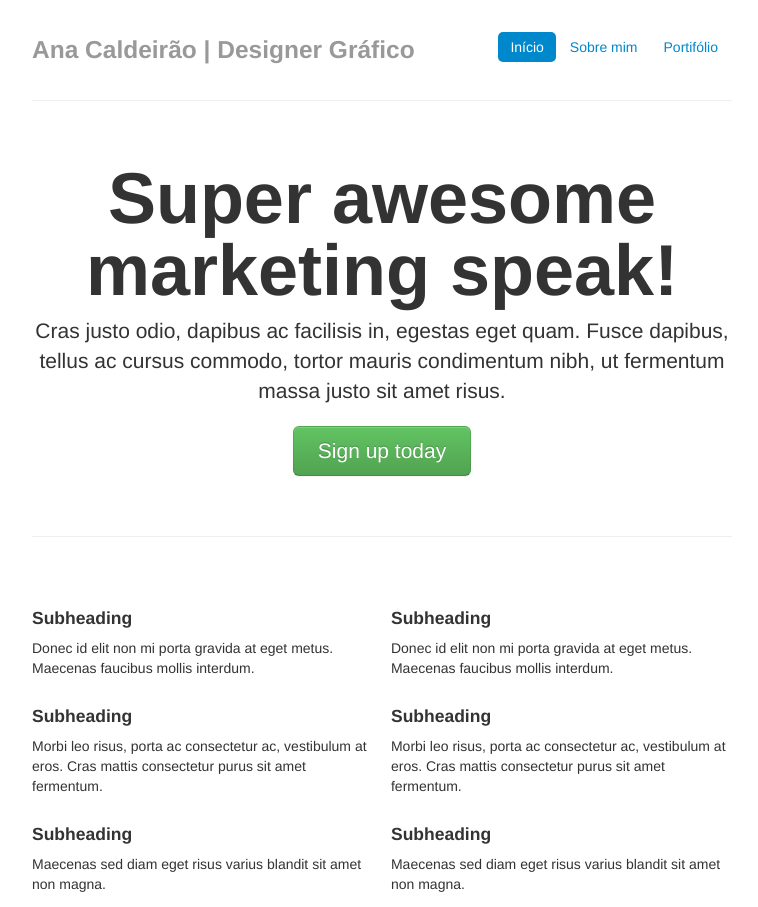
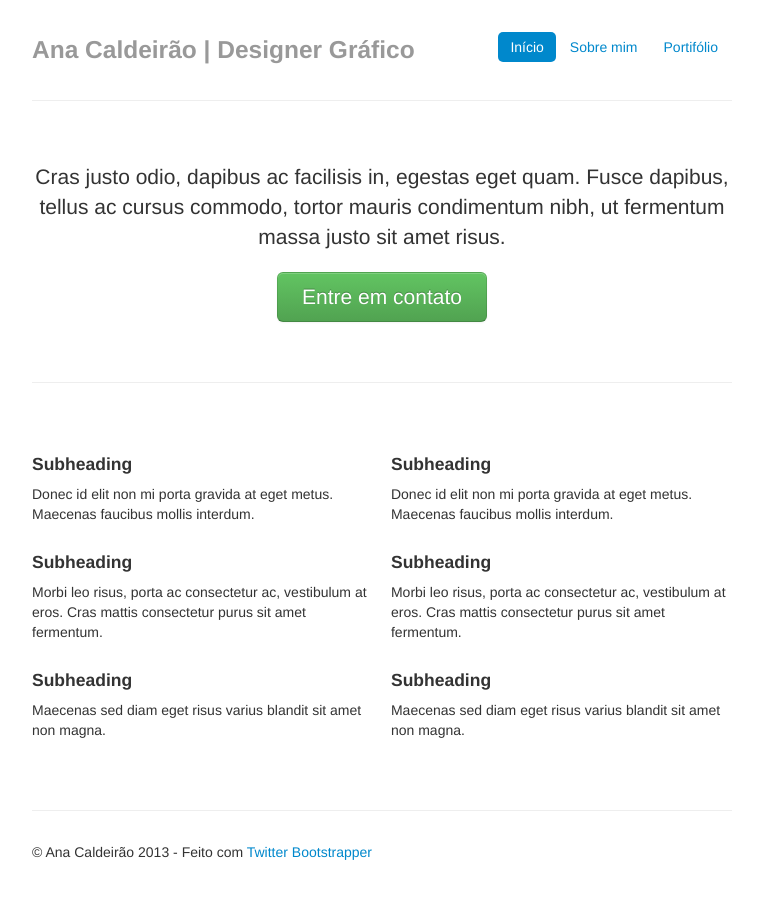
Before and after one commit to AnaCaldeirao/anacaldeirao.github.com, a plain HTML site: page index.html in a window 1280 px wide. Shown: the top 907 px of the page, without its empty margins (258-1016 px from the left). Drawn offline with nearby package versions, Linux system fonts and the light colour scheme.

Commit message:
Disponibilização do link para email de contato.

```diff
--- a/index.html
+++ b/index.html
@@ -27,7 +27,7 @@
                 <ul class="nav nav-pills pull-right">
                     <li class="active"><a href="index.html">Início</a></li>
                     <li><a href="sobremim.html">Sobre mim</a></li>
-                    <li><a href="portifolio.html">Portifólio</a></li>
+                    <li><a href="http://pintandopixels.com">Portifólio</a></li>
                 </ul>
                 <h3 class="muted">Ana Caldeirão | Designer Gráfico</h3>
             </div>
@@ -35,9 +35,9 @@
             <hr>
 
             <div class="jumbotron">
-                <h1>Super awesome marketing speak!</h1>
+                <h1></h1>
                 <p class="lead">Cras justo odio, dapibus ac facilisis in, egestas eget quam. Fusce dapibus, tellus ac cursus commodo, tortor mauris condimentum nibh, ut fermentum massa justo sit amet risus.</p>
-                <a class="btn btn-large btn-success" href="#">Sign up today</a>
+                <a class="btn btn-large btn-success" href="mailto:anapaula.caldeirao@gmail.com">Entre em contato</a>
             </div>
 
             <hr>
```
